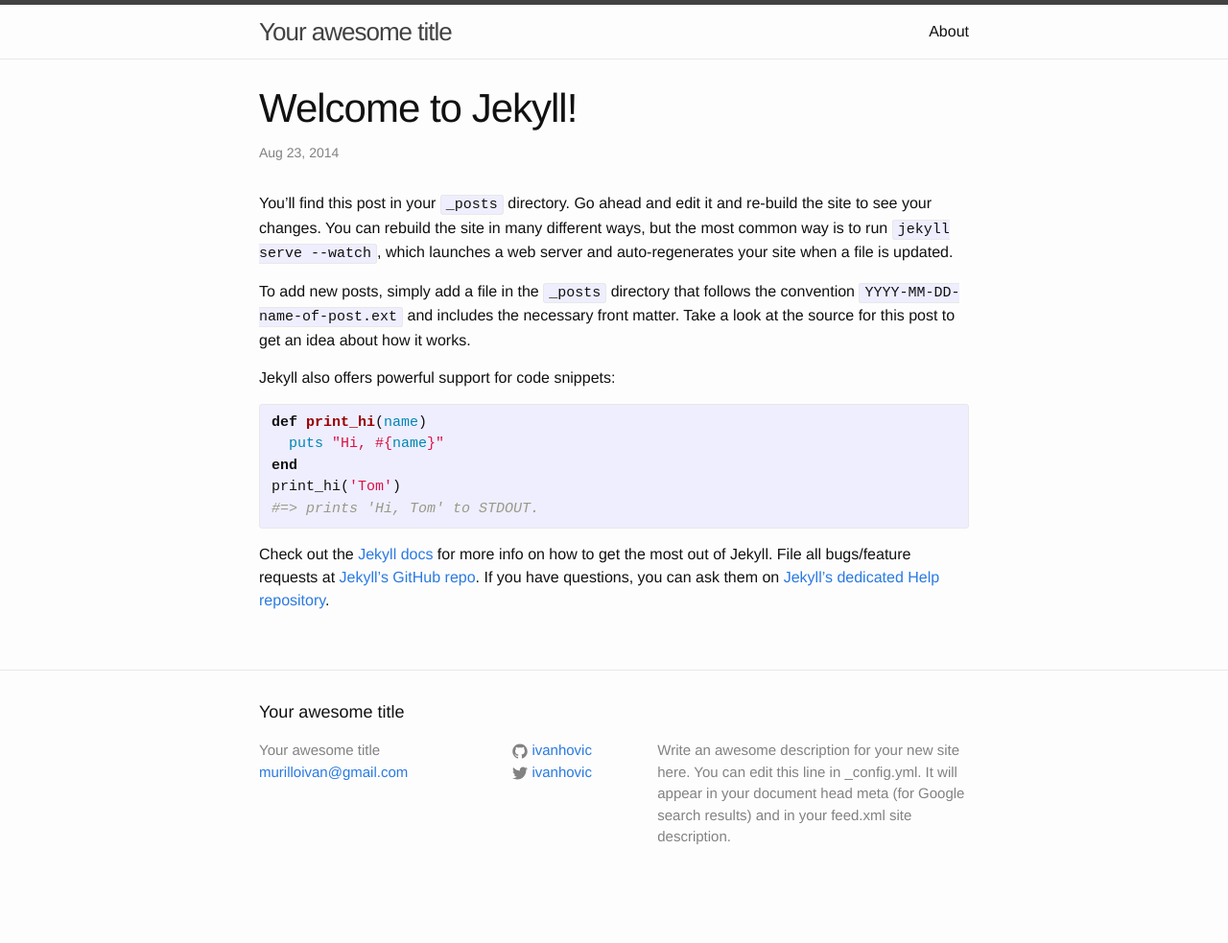
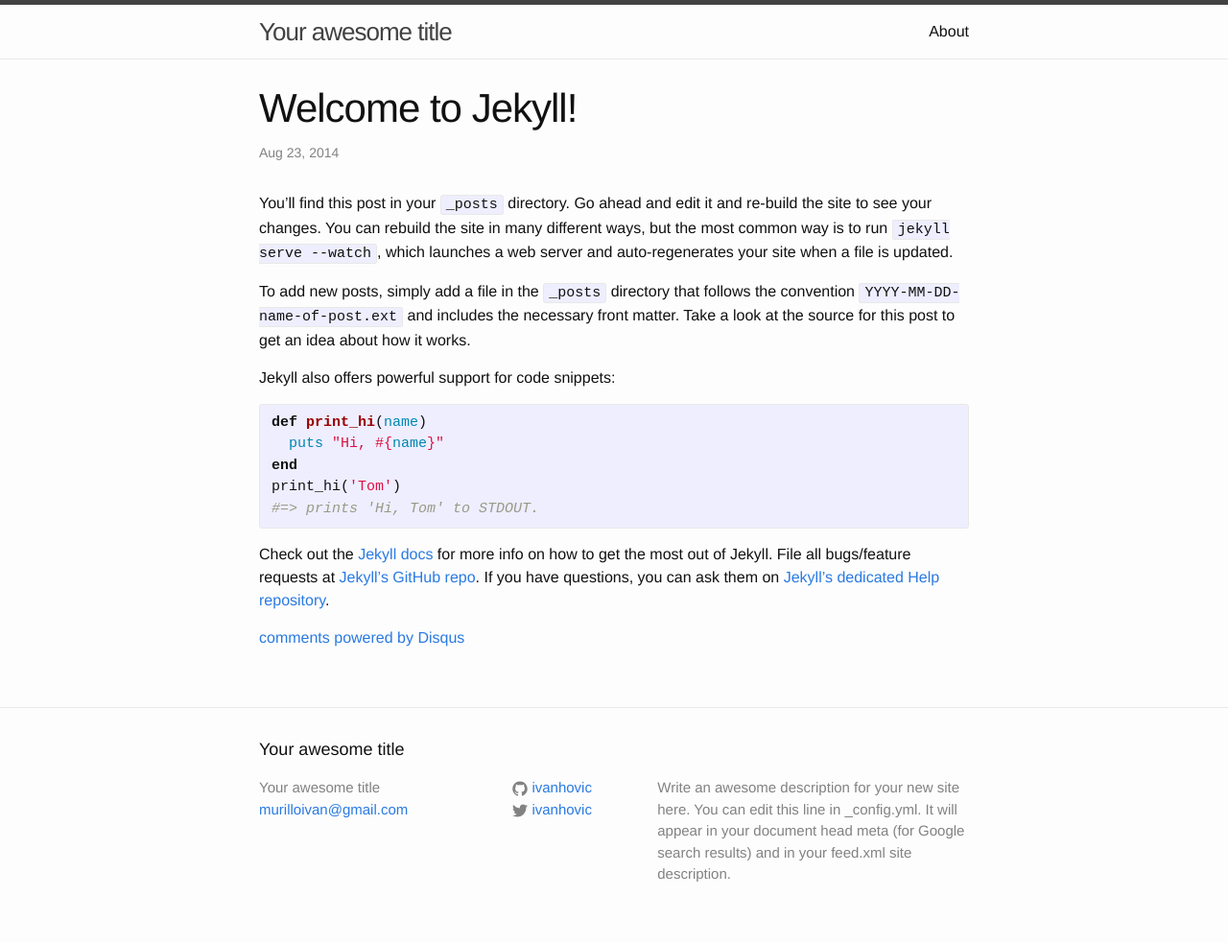
Before and after one commit to ivanhovic/blog, a Jekyll site: the page built from _posts/2014-08-23-welcome-to-jekyll.markdown, in a window 1280 px wide. Shown: the whole page at 96% size. Built offline with Jekyll 4.4.1, drawn with Linux system fonts in a browser that asks for light colours; comment, search, counter and statistics services are not loaded; before the commit the page ends 944 px from its top, so only the background shows below that; part of the change alters nothing that is shown.

Commit message:
Comments module added

```diff
--- /dev/null
+++ b/_includes/comments.html
@@ -0,0 +1,14 @@
+<div id="disqus_thread"></div>
+    <script type="text/javascript">
+        /* * * CONFIGURATION VARIABLES: EDIT BEFORE PASTING INTO YOUR WEBPAGE * * */
+        var disqus_shortname = 'ivanhovicblog'; // required: replace example with your forum shortname
+
+        /* * * DON'T EDIT BELOW THIS LINE * * */
+        (function() {
+            var dsq = document.createElement('script'); dsq.type = 'text/javascript'; dsq.async = true;
+            dsq.src = '//' + disqus_shortname + '.disqus.com/embed.js';
+            (document.getElementsByTagName('head')[0] || document.getElementsByTagName('body')[0]).appendChild(dsq);
+        })();
+    </script>
+    <noscript>Please enable JavaScript to view the <a href="http://disqus.com/?ref_noscript">comments powered by Disqus.</a></noscript>
+    <a href="http://disqus.com" class="dsq-brlink">comments powered by <span class="logo-disqus">Disqus</span></a>
--- a/_layouts/post.html
+++ b/_layouts/post.html
@@ -10,6 +10,7 @@ layout: default
 
   <article class="post-content">
     {{ content }}
+    {% include comments.html %}
   </article>
 
 </div>
--- a/_posts/2014-08-23-welcome-to-jekyll.markdown
+++ b/_posts/2014-08-23-welcome-to-jekyll.markdown
@@ -3,6 +3,7 @@ layout: post
 title:  "Welcome to Jekyll!"
 date:   2014-08-23 14:46:47
 categories: jekyll update
+comments: true
 ---
 You’ll find this post in your `_posts` directory. Go ahead and edit it and re-build the site to see your changes. You can rebuild the site in many different ways, but the most common way is to run `jekyll serve --watch`, which launches a web server and auto-regenerates your site when a file is updated.
 
```
